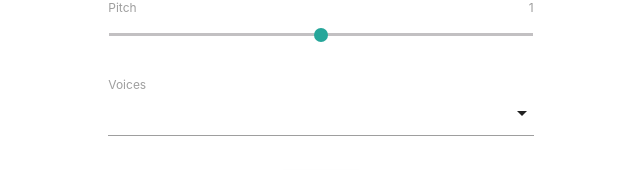
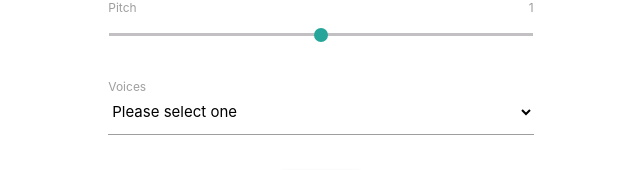
Before and after one commit to iClusterDev/Vue-Type-N-Speak, a Vue app: page / in a window 1280 px wide. Shown: the part 283-453 px from the top of the page, without its empty margins (319-959 px from the left). Built offline with nearby package versions, Linux system fonts and the light colour scheme.

Commit message:
Add select component

```diff
--- a/src/App.vue
+++ b/src/App.vue
@@ -5,6 +5,7 @@
         <div class="col s6 offset-s3">
 
           <!-- Logo Component -->
+          <!-- app-logo -->
           <div class="logo center">
             <h3>Logo</h3>
           </div>
@@ -14,6 +15,7 @@
             <form class="col s12">
 
               <!-- input text -->
+              <!-- app-text -->
               <div class="input-component">
                 <div class="input-field">
                   <label for="input-text">Type Anything...</label>
@@ -26,6 +28,7 @@
               </div>
 
               <!-- input rate -->
+              <!-- app-range -->
               <div class="input-component">
                 <label for="input-rate">
                   <div>Rate<span class="right">{{rate}}</span></div>
@@ -40,6 +43,7 @@
               </div>
 
               <!-- input pitch -->
+              <!-- app-range -->
               <div class="input-component">
                 <label for="input-pitch">
                   <div>Pitch<span class="right">{{pitch}}</span></div>
@@ -54,19 +58,15 @@
               </div>
 
               <!-- input voice -->
+              <!-- app-select -->
               <div class="input-component">
-                <div class="input-field">
-                  <select
-                    id="input-voice"
-                    class="">
-                    <template v-if="voices">
-                      <option v-for="(voice, index) of voices"
-                        :key="index"
-                        :value="index">{{voice.name}}</option>
-                    </template>
-                  </select>
-                  <label>Voices</label>
-                </div>
+                <template v-if="voices">
+                  <app-select
+                    v-model="voice"
+                    :options="voices"
+                    label="Voices">
+                  </app-select>
+                </template>
               </div>
 
               <!-- speak button -->
@@ -84,12 +84,14 @@
     <pre>{{rate}}</pre>
     <pre>{{pitch}}</pre> -->
     <!-- <pre>{{synth.speaking}}</pre> -->
+    <pre>{{voice}}</pre>
 
   </div>
 </template>
 
 <script>
-import Materialize from "materialize-css/dist/js/materialize";
+import Materialize from "materialize-css/dist/js/materialize.min.js";
+import InputSelect from "./components/InputSelect.vue";
 
 export default {
   name: "app",
@@ -99,8 +101,12 @@ export default {
       text: null,
       rate: 1,
       pitch: 1,
+      voice: null,
       voices: null
     };
+  },
+  components: {
+    appSelect: InputSelect
   },
   methods: {
     getVoices() {
@@ -112,9 +118,6 @@ export default {
     if (this.synth.onvoiceschanged !== undefined) {
       this.synth.onvoiceschanged = this.getVoices;
     }
-  },
-  updated() {
-    Materialize.AutoInit();
   }
 };
 </script>
--- /dev/null
+++ b/src/components/InputSelect.vue
@@ -0,0 +1,62 @@
+<template>
+  <div class="input-select">
+    <div class="input-field">
+      <select
+        class="browser-default"
+        v-on:input="$emit('input', $event.target.value)">
+        <option disabled selected value="">Please select one</option>
+        <template v-if="options">
+          <option v-for="(option, index) of options"
+            v-bind:key="index"
+            v-bind:value="option.name">
+            {{option.name}}
+          </option>
+        </template>
+      </select>
+      <label v-if="label">{{label}}</label>
+    </div>
+  </div>
+</template>
+
+<script>
+export default {
+  name: "input-select",
+  props: {
+    label: {
+      type: String,
+      default: null
+    },
+    options: {
+      type: Array,
+      required: true
+    },
+    value: {
+      type: String,
+      default: null
+    }
+  }
+};
+</script>
+
+<style scoped lang="scss">
+select {
+  border: none;
+  border-radius: 0;
+  border-bottom: solid 1px #9e9e9e;
+  padding: 0;
+}
+
+select:focus {
+  outline: none;
+  border-bottom: solid 1px #009688;
+}
+
+select option:disabled {
+  color: #9e9e9e;
+}
+
+label {
+  margin-top: -24px;
+  font-size: 0.8rem !important;
+}
+</style>
```
Also changed, not shown: src/components/HelloWorld.vue (deleted, +0 -16 lines).
